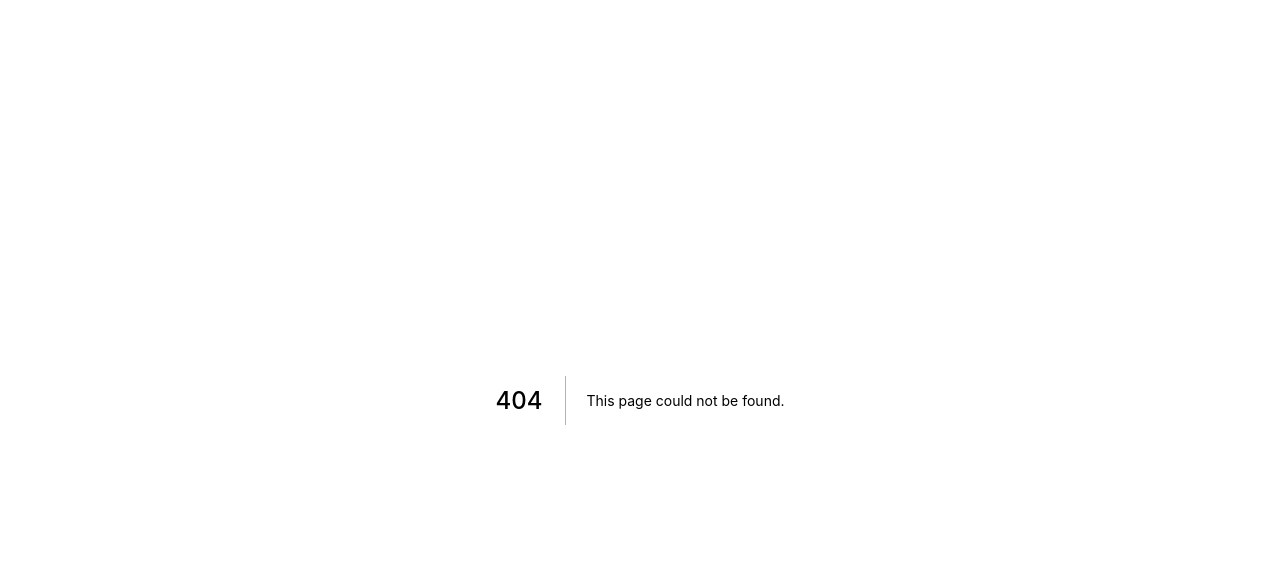
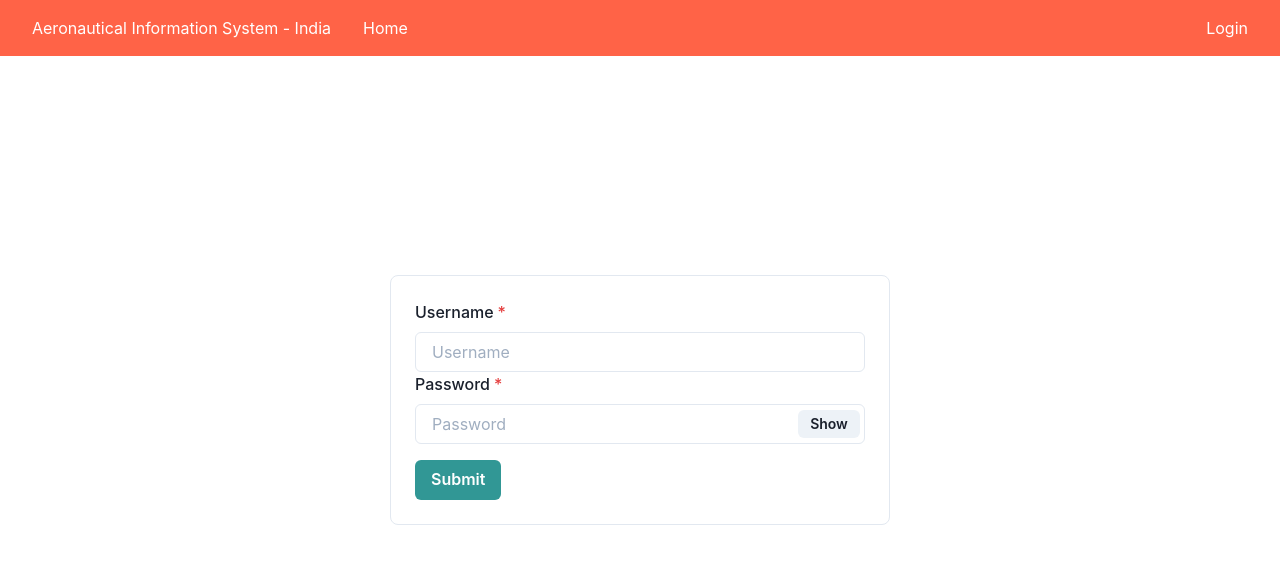
Before and after one commit to justpanthering/ais-india-flightsim-frontend, a React app: page /login in a window 1280 px wide. Before the commit this address had no page. Built offline with nearby package versions, Linux system fonts and the light colour scheme.

Commit message:
feat: create login page for admin, Close #3

```diff
--- /dev/null
+++ b/components/layout.tsx
@@ -0,0 +1,33 @@
+import React from "react";
+import Link from "next/link";
+import { Box, Button, Flex, Spacer, HStack } from "@chakra-ui/react";
+import { useRouter } from "next/dist/client/router";
+
+const routes = {
+  home: "/",
+  login: "/login",
+};
+
+export default function Layout({ children }: { children: React.ReactNode }) {
+  const router = useRouter();
+  const currentPath = router.pathname;
+  return (
+    <>
+      <Box bg="tomato" p="1rem 2rem" color="white" w="100%" position="fixed">
+        <Flex alignItems="center">
+          Aeronautical Information System - India
+          <HStack marginLeft="2rem">
+            <Link href={routes.home}>
+              <a>Home</a>
+            </Link>
+          </HStack>
+          <Spacer />
+          <Link href={routes.login}>
+            <a>Login</a>
+          </Link>
+        </Flex>
+      </Box>
+      {children}
+    </>
+  );
+}
--- a/package.json
+++ b/package.json
@@ -12,6 +12,7 @@
     "@chakra-ui/react": "^1.6.3",
     "@emotion/react": "^11",
     "@emotion/styled": "^11",
+    "formik": "^2.2.9",
     "framer-motion": "^4",
     "next": "10.2.3",
     "react": "17.0.2",
--- a/pages/_app.tsx
+++ b/pages/_app.tsx
@@ -1,11 +1,14 @@
 import "../styles/globals.css";
 import type { AppProps } from "next/app";
 import { ChakraProvider } from "@chakra-ui/react";
+import Layout from "../components/layout";
 
 function MyApp({ Component, pageProps }: AppProps) {
   return (
     <ChakraProvider>
-      <Component {...pageProps} />
+      <Layout>
+        <Component {...pageProps} />
+      </Layout>
     </ChakraProvider>
   );
 }
--- /dev/null
+++ b/pages/login.tsx
@@ -0,0 +1,92 @@
+import {
+  FormControl,
+  FormLabel,
+  FormErrorMessage,
+  Input,
+  InputRightElement,
+  Button,
+  InputGroup,
+  Box,
+  Center,
+} from "@chakra-ui/react";
+import { Form, Field, Formik } from "formik";
+import React, { useState } from "react";
+
+export default function Login() {
+  const [showPassword, setShowPassword] = useState<boolean>();
+
+  const initialValues = { username: "", password: "" };
+
+  function handleShowPasswordClick() {
+    setShowPassword((prev) => !prev);
+  }
+
+  return (
+    <Center h="100vh">
+      <Box borderWidth="1px" borderRadius="lg" p="6" width="500px">
+        <Formik
+          initialValues={initialValues}
+          onSubmit={(values, actions) => {
+            setTimeout(() => {
+              alert(JSON.stringify(values, null, 2));
+              actions.setSubmitting(false);
+            }, 1000);
+          }}
+        >
+          {({ errors, touched, isSubmitting }) => (
+            <Form>
+              <Field name="username">
+                {({ field }: { field: any }) => (
+                  <FormControl
+                    isInvalid={!!errors.username && touched.username}
+                    isRequired
+                  >
+                    <FormLabel htmlFor="username">Username</FormLabel>
+                    <Input {...field} id="username" placeholder="Username" />
+                    <FormErrorMessage>{errors.username}</FormErrorMessage>
+                  </FormControl>
+                )}
+              </Field>
+              <Field name="password">
+                {({ field }: { field: any }) => (
+                  <FormControl
+                    isInvalid={!!errors.password && touched.password}
+                    isRequired
+                  >
+                    <FormLabel htmlFor="password">Password</FormLabel>
+                    <InputGroup>
+                      <Input
+                        {...field}
+                        id="password"
+                        placeholder="Password"
+                        type={showPassword ? "text" : "password"}
+                      />
+                      <InputRightElement width="4.5rem">
+                        <Button
+                          h="1.75rem"
+                          size="sm"
+                          onClick={handleShowPasswordClick}
+                        >
+                          {showPassword ? "Hide" : "Show"}
+                        </Button>
+                      </InputRightElement>
+                    </InputGroup>
+                    <FormErrorMessage>{errors.password}</FormErrorMessage>
+                  </FormControl>
+                )}
+              </Field>
+              <Button
+                mt={4}
+                colorScheme="teal"
+                isLoading={isSubmitting}
+                type="submit"
+              >
+                Submit
+              </Button>
+            </Form>
+          )}
+        </Formik>
+      </Box>
+    </Center>
+  );
+}
```
Also changed, not shown: 1 other file.
